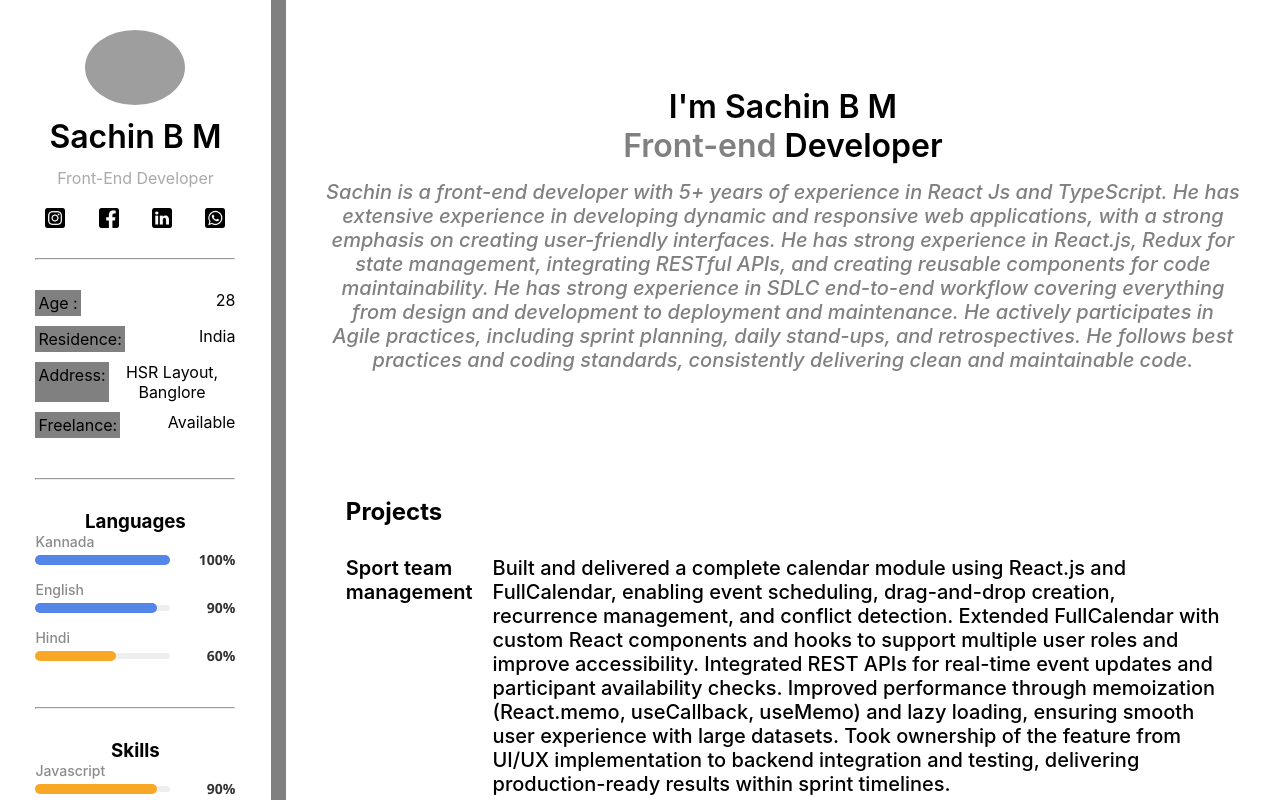
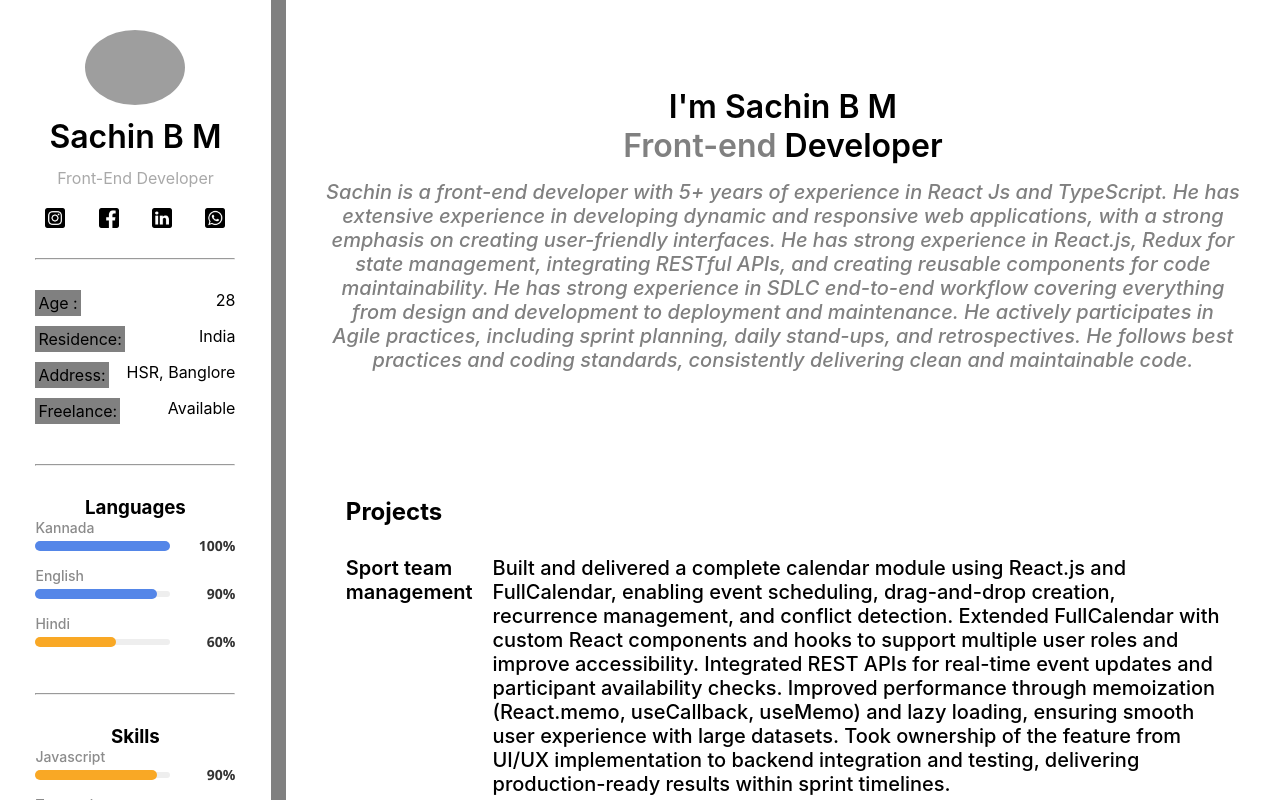
Before and after one commit to sachinbm17/sachin-s-portfolio, a React (Create React App) app: page / in a window 1280 px wide. Built offline with nearby package versions, Linux system fonts and the light colour scheme; grey boxes are pictures that could not be loaded.

Commit message:
Testing download flow in build

```diff
--- a/src/leftSider/index.css
+++ b/src/leftSider/index.css
@@ -9,6 +9,7 @@
     display: flex;
     justify-content: center;
     text-align: start;
+    padding-bottom: 30px    ;
 }
 .profile-style {
     border-radius: 50%;
--- a/src/leftSider/profileSider.tsx
+++ b/src/leftSider/profileSider.tsx
@@ -13,7 +13,7 @@ const ProfileSider = () => {
 
  const handleDownload = () => {
   const link = document.createElement("a");
-  link.href = "/resume.pdf";
+  link.href = "https://sachinbm17.github.io/sachin-s-portfolio/resume.pdf";
   link.download = "Sachin_Resume.pdf";
   link.click();
 };
--- a/src/staticData/data.ts
+++ b/src/staticData/data.ts
@@ -8,7 +8,7 @@ export const devDetails = [{
 },
 {
   quest:  "Address:" ,
-  ans:"HSR Layout, Banglore",
+  ans:"HSR, Banglore",
 },
 {
   quest:  "Freelance:" ,
```
